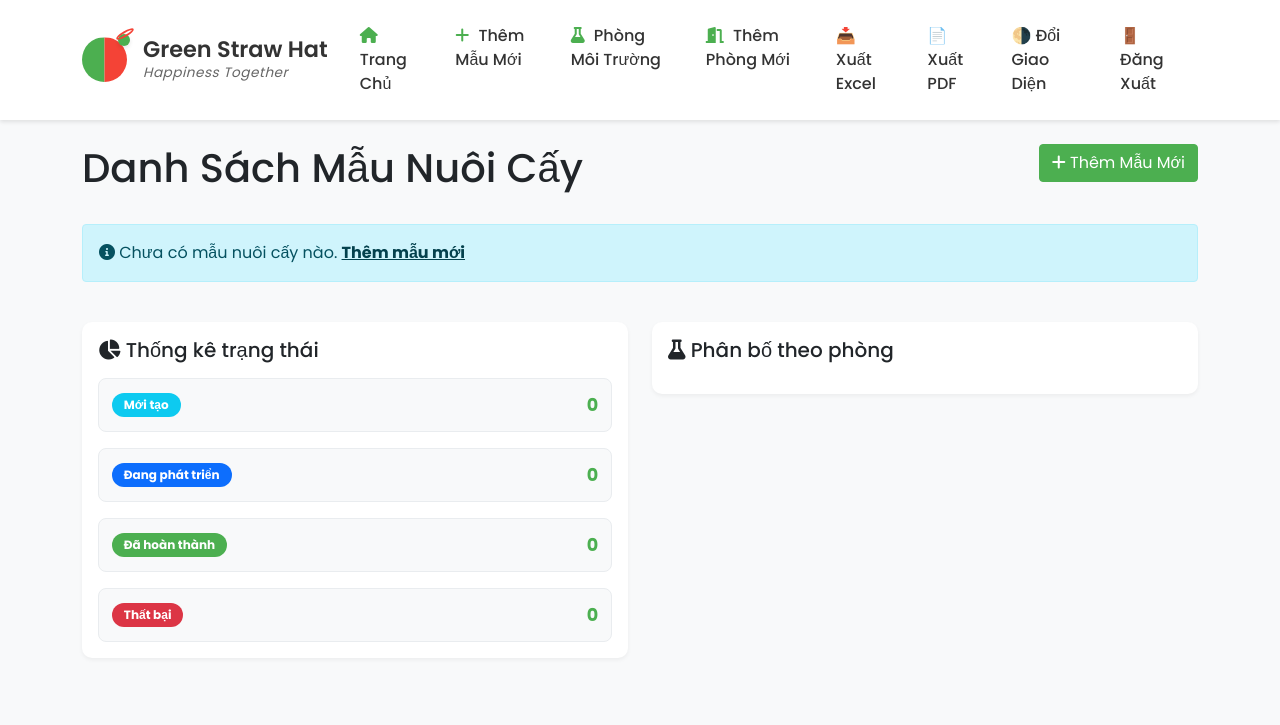
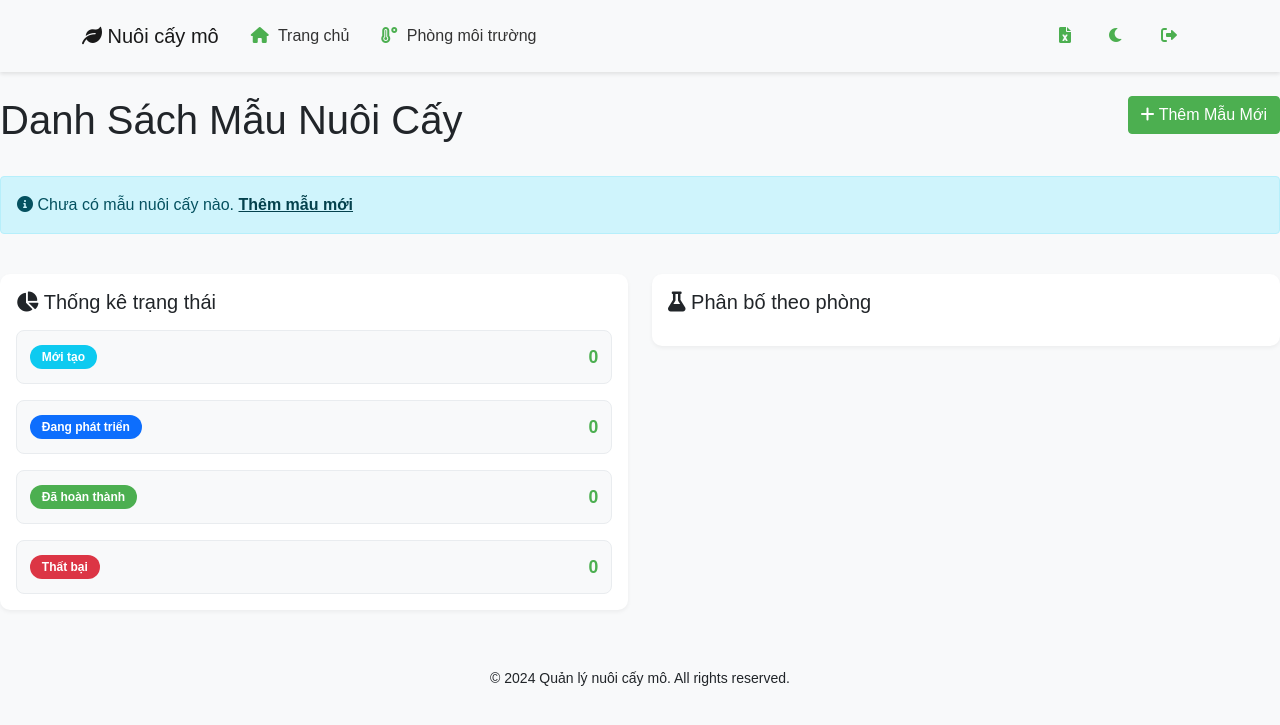
Before and after one commit to minhanh3110-svg/xuanhuong, a Flask app: page / in a window 1280 px wide. Shown: the top 725 px of the page. Run offline with Flask 3, Linux system fonts and the light colour scheme; a user stored in the database is signed in.

Commit message:
Update base.html

```diff
--- a/templates/base.html
+++ b/templates/base.html
@@ -3,97 +3,122 @@
 <head>
     <meta charset="UTF-8">
     <meta name="viewport" content="width=device-width, initial-scale=1.0">
-    <title>{% block title %}{% endblock %} - Quản Lý Nuôi Cấy Mô</title>
+    <title>{% block title %}Quản lý nuôi cấy mô{% endblock %}</title>
+
+    <!-- Bootstrap 5 CSS -->
     <link href="https://cdn.jsdelivr.net/npm/bootstrap@5.1.3/dist/css/bootstrap.min.css" rel="stylesheet">
+    <!-- Font Awesome -->
     <link href="https://cdnjs.cloudflare.com/ajax/libs/font-awesome/6.0.0/css/all.min.css" rel="stylesheet">
+    <!-- Custom CSS -->
     <link href="{{ url_for('static', filename='css/style.css') }}" rel="stylesheet">
-    <link href="https://cdn.jsdelivr.net/npm/toastr@2.1.4/build/toastr.min.css" rel="stylesheet">
-    <link href="https://fonts.googleapis.com/css2?family=Poppins:wght@400;500;600;700&display=swap" rel="stylesheet">
 </head>
 <body>
-    <nav class="navbar navbar-expand-lg navbar-light bg-white">
+    <!-- Navbar -->
+    <nav class="navbar navbar-expand-lg {{ 'navbar-dark bg-dark' if session.get('theme') == 'dark' else 'navbar-light bg-light' }}">
         <div class="container">
-            <a class="navbar-brand d-flex align-items-center" href="{{ url_for('index') }}">
-                <div class="logo-wrapper">
-                    <div class="logo-container">
-                        <div class="logo-circle">
-                            <div class="logo-f"></div>
-                            <div class="logo-g"></div>
-                            <div class="logo-dot"></div>
-                            <div class="logo-ring"></div>
-                        </div>
-                    </div>
-                    <div class="brand-text-container">
-                        <span class="brand-text">Green Straw Hat</span>
-                        <span class="tagline">Happiness Together</span>
-                    </div>
-                </div>
+            <a class="navbar-brand" href="{{ url_for('index') }}">
+                <i class="fas fa-leaf"></i> Nuôi cấy mô
             </a>
             <button class="navbar-toggler" type="button" data-bs-toggle="collapse" data-bs-target="#navbarNav">
                 <span class="navbar-toggler-icon"></span>
             </button>
             <div class="collapse navbar-collapse" id="navbarNav">
-                <ul class="navbar-nav ms-auto">
+                {% if current_user.is_authenticated %}
+                <ul class="navbar-nav me-auto">
                     <li class="nav-item">
                         <a class="nav-link" href="{{ url_for('index') }}">
-                            <i class="fas fa-home"></i> Trang Chủ
-                        </a>
-                    </li>
-                    <li class="nav-item">
-                        <a class="nav-link" href="{{ url_for('them_mau') }}">
-                            <i class="fas fa-plus"></i> Thêm Mẫu Mới
+                            <i class="fas fa-home"></i> Trang chủ
                         </a>
                     </li>
                     <li class="nav-item">
                         <a class="nav-link" href="{{ url_for('phong_moi_truong') }}">
-                            <i class="fas fa-flask"></i> Phòng Môi Trường
+                            <i class="fas fa-temperature-high"></i> Phòng môi trường
+                        </a>
+                    </li>
+                </ul>
+                <ul class="navbar-nav">
+                    <li class="nav-item">
+                        <a class="nav-link" href="{{ url_for('xuat_excel') }}" title="Xuất Excel">
+                            <i class="fas fa-file-excel"></i>
                         </a>
                     </li>
                     <li class="nav-item">
-                        <a class="nav-link" href="{{ url_for('them_phong_moi') }}">
-                            <i class="fas fa-door-open"></i> Thêm Phòng Mới
+                        <a class="nav-link" href="#" id="theme-toggle" title="{{ 'Giao diện sáng' if session.get('theme') == 'dark' else 'Giao diện tối' }}">
+                            <i class="fas {{ 'fa-sun' if session.get('theme') == 'dark' else 'fa-moon' }}"></i>
                         </a>
                     </li>
                     <li class="nav-item">
-                        <a class="nav-link" href="{{ url_for('xuat_excel') }}">📥 Xuất Excel</a>
-                    </li>
-                    <li class="nav-item">
-                        <a class="nav-link" href="{{ url_for('xuat_pdf') }}">📄 Xuất PDF</a>
-                    </li>
-                    <li class="nav-item">
-                        <a class="nav-link" href="{{ url_for('toggle_theme') }}">
-                            🌗 Đổi Giao Diện
+                        <a class="nav-link" href="{{ url_for('logout') }}" title="Đăng xuất">
+                            <i class="fas fa-sign-out-alt"></i>
                         </a>
                     </li>
-                    <li class="nav-item">
-                        <a class="nav-link" href="{{ url_for('logout') }}">🚪 Đăng Xuất</a>
-                    </li>
                 </ul>
+                {% endif %}
             </div>
         </div>
     </nav>
 
-    <div class="container my-4">
+    <!-- Main content -->
+    <main class="flex-grow-1 py-4">
         {% block content %}{% endblock %}
-    </div>
+    </main>
 
+    <!-- Footer -->
+    <footer class="py-3 mt-auto {{ 'bg-dark text-light' if session.get('theme') == 'dark' else 'bg-light text-dark' }}">
+        <div class="container text-center">
+            <small>&copy; 2024 Quản lý nuôi cấy mô. All rights reserved.</small>
+        </div>
+    </footer>
+
+    <!-- Bootstrap 5 JS Bundle with Popper -->
     <script src="https://cdn.jsdelivr.net/npm/bootstrap@5.1.3/dist/js/bootstrap.bundle.min.js"></script>
-    <script src="https://cdn.jsdelivr.net/npm/chart.js"></script>
-    <script src="https://code.jquery.com/jquery-3.6.0.min.js"></script>
-    <script src="https://cdn.jsdelivr.net/npm/toastr@2.1.4/build/toastr.min.js"></script>
-    <script src="{{ url_for('static', filename='js/main.js') }}"></script>
-    {% block scripts %}{% endblock %}
 
     <script>
-        document.addEventListener('DOMContentLoaded', function() {
-            {% with messages = get_flashed_messages(with_categories=true) %}
-                {% if messages %}
-                    {% for category, message in messages %}
-                        showToast('{{ category }}', '{{ message }}');
-                    {% endfor %}
-                {% endif %}
-            {% endwith %}
+    // Áp dụng theme
+    function applyTheme(theme) {
+        const isDark = theme === 'dark';
+        document.body.style.backgroundColor = isDark ? 'var(--bs-dark)' : 'var(--bs-light)';
+        document.body.style.color = isDark ? 'var(--bs-light)' : 'var(--bs-dark)';
+
+        // Navbar
+        document.querySelector('.navbar').style.backgroundColor = isDark ? 'var(--bs-dark)' : 'var(--bs-white)';
+        document.querySelector('.navbar').style.borderBottomColor = isDark ? 'var(--bs-gray-700)' : 'var(--bs-gray-200)';
+
+        // Cards
+        document.querySelectorAll('.card').forEach(card => {
+            card.style.backgroundColor = isDark ? 'var(--bs-gray-800)' : 'var(--bs-white)';
+            card.style.borderColor = isDark ? 'var(--bs-gray-700)' : 'var(--bs-gray-200)';
+            card.style.color = isDark ? 'var(--bs-light)' : 'var(--bs-dark)';
         });
+
+        // Card headers
+        document.querySelectorAll('.card-header').forEach(header => {
+            header.style.backgroundColor = isDark ? 'var(--bs-gray-900)' : 'var(--bs-gray-100)';
+            header.style.borderBottomColor = isDark ? 'var(--bs-gray-700)' : 'var(--bs-gray-200)';
+        });
+
+        // Form controls
+        document.querySelectorAll('.form-control').forEach(control => {
+            control.style.backgroundColor = isDark ? 'var(--bs-gray-700)' : 'var(--bs-white)';
+            control.style.borderColor = isDark ? 'var(--bs-gray-600)' : 'var(--bs-gray-300)';
+            control.style.color = isDark ? 'var(--bs-light)' : 'var(--bs-dark)';
+        });
+    }
+
+    // Khởi tạo theme
+    document.addEventListener('DOMContentLoaded', function() {
+        applyTheme('{{ session.get('theme', 'light') }}');
+
+        // Xử lý sự kiện chuyển đổi theme
+        document.getElementById('theme-toggle').addEventListener('click', function(e) {
+            e.preventDefault();
+            fetch('/toggle-theme')
+                .then(response => response.text())
+                .then(() => window.location.reload());
+        });
+    });
     </script>
+
+    {% block scripts %}{% endblock %}
 </body>
 </html>
```
